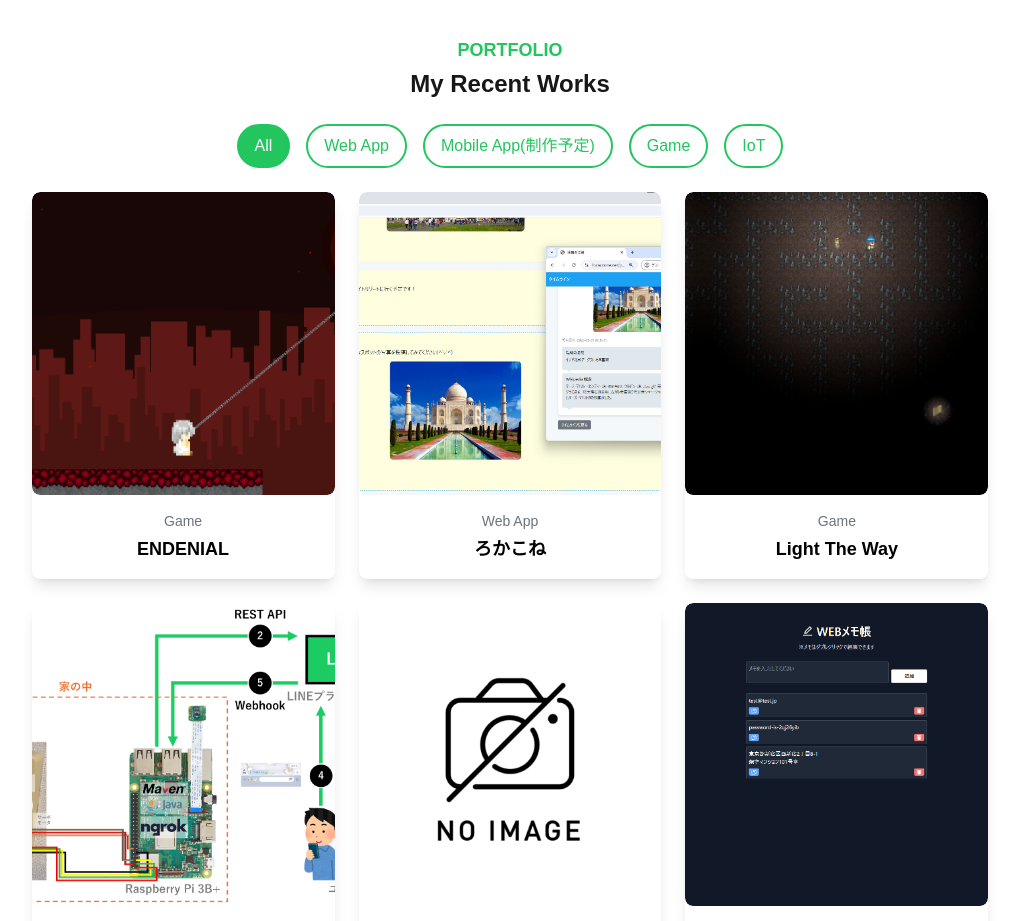
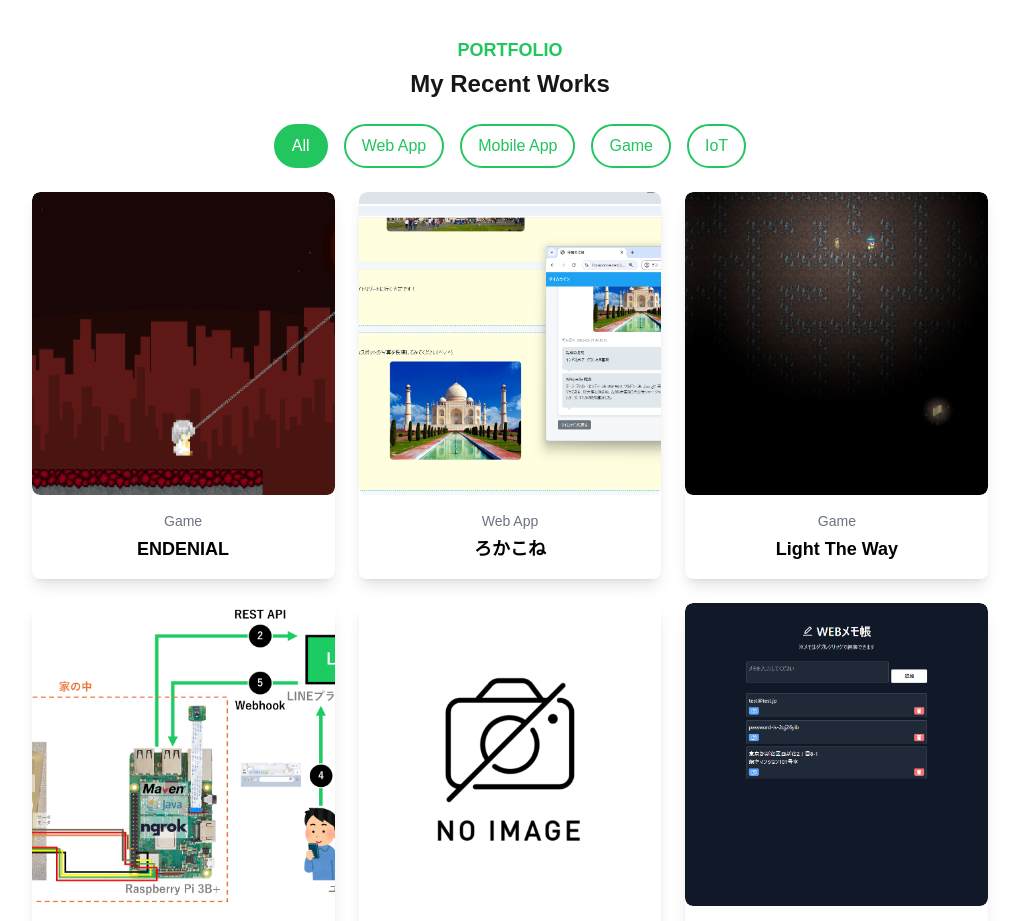
Before and after one commit to spheal363/sd-portfolio, a Next.js app: page / in a window 1280 px wide. Shown: the part 900-1821 px from the top of the page, without its empty margins (130-1149 px from the left). Built offline with nearby package versions, Linux system fonts and the light colour scheme.

Commit message:
fix: 細かい修正

```diff
--- a/app/blog/page.tsx
+++ b/app/blog/page.tsx
@@ -7,12 +7,6 @@ const posts = [
     title: "初めてのブログ投稿",
     date: "2025-03-28",
     summary: "この投稿では、ポートフォリオサイトの立ち上げについて紹介します。",
-  },
-  {
-    slug: "static-site-generation",
-    title: "Next.jsでの静的サイト生成（SSG）",
-    date: "2025-03-20",
-    summary: "Next.jsを使ったSSGの基本とメリットを解説します。",
   },
 ];
 
--- a/components/Works.tsx
+++ b/components/Works.tsx
@@ -54,7 +54,7 @@ export default function Works() {
   ];
 
   const [filter, setFilter] = useState("All");
-  const genres = ["All", "Web App", "Mobile App(制作予定)", "Game", "IoT"];
+  const genres = ["All", "Web App", "Mobile App", "Game", "IoT"];
   const filteredProjects =
     filter === "All"
       ? allProjects
@@ -74,9 +74,9 @@ export default function Works() {
           <button
             key={genre}
             onClick={() => setFilter(genre)}
-            className={`px-4 py-2 border-2 rounded-full transition-all duration-300 ${filter === genre
-              ? "bg-green-500 text-white border-green-500"
-              : "border-green-500 text-green-500 bg-white hover:bg-green-500 hover:text-white"
+            className={`px-4 py-1 sm:py-2 border-2 rounded-full transition-all duration-300 text-xs sm:text-base ${filter === genre
+                ? "bg-green-500 text-white border-green-500"
+                : "border-green-500 text-green-500 bg-white hover:bg-green-500 hover:text-white"
               }`}
           >
             {genre}
```
